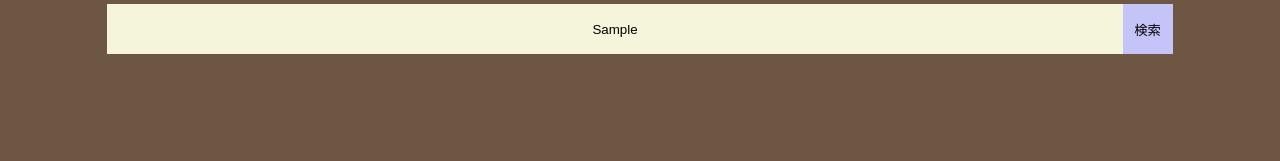
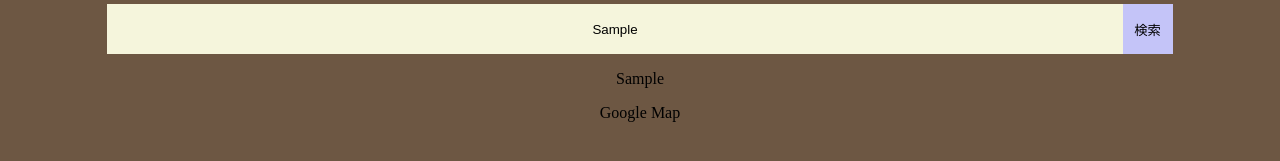
Before and after one commit to jphacks/tk_2419, a React (Vite) app: page / in a window 1280 px wide. Both pictures are taken after typing "Sample" into the empty fields and a click on the input "検索". Shown: the part 311-472 px from the top of the page. Built offline with nearby package versions, Linux system fonts and the light colour scheme.

Commit message:
検索→google mapコンポーネントに渡す

```diff
--- a/src/client/GoogleMap.jsx
+++ b/src/client/GoogleMap.jsx
@@ -1,9 +1,20 @@
 import { useState } from "react";
 
-function GoogleMap() {
-	return (
-	<div id="map">
-		<p>Google map Here</p>
-	</div>
-	);
+export const GoogleMap = (props) => {
+	if (props.keyword) {
+		return (
+			<>
+				<p>{props.keyword}</p>
+				<p>Google Map</p>
+			</>
+		);
+	}
+	else {
+		return (
+			<>
+			</>
+		)
+	}
 }
+
+export default GoogleMap;
--- a/src/client/SearchBox.jsx
+++ b/src/client/SearchBox.jsx
@@ -1,14 +1,18 @@
 import { useState } from "react";
 import { motion } from 'framer-motion';
 
-const handleSubmit = (ev) => {
-	ev.preventDefault();
-	const form = new FormData(ev.currentTarget);
-	alert(form.get("query"));
-}
+import GoogleMap from "./GoogleMap.jsx";
 
 export const SearchBox = () => {
 	const [searchWord, setSearchWord ] = useState("");
+	const [showGoogleMap, setShowGoogleMap] = useState(false);
+	const handleSubmit = (ev) => {
+		ev.preventDefault();
+		const form = new FormData(ev.currentTarget);
+		// alert(form.get("query"));
+		setSearchWord(form.get("query"));
+	}
+
 	return (
 		<main>
 			<motion.div
@@ -23,12 +27,12 @@ export const SearchBox = () => {
   		initial={{ opacity: 0, transform: "translateY(40%)" }}
   		animate={{ opacity: 1, transform: "translateY(0)" }}
   		transition={{ duration: 1.0 }}>
-				<form class="search" method="get" onSubmit={handleSubmit}>
+				<form class="search" method="post" onSubmit={handleSubmit}>
 					<input class="sbox" name="query" placeholder="検索したいものを入力してください。"/>
 					<input class="sbtn" type="submit" value="検索" />
 				</form>
 			</motion.div>
-			<p>{searchWord}</p>
+			<GoogleMap keyword={searchWord}/>
 		</main>
 	)
 }
```
